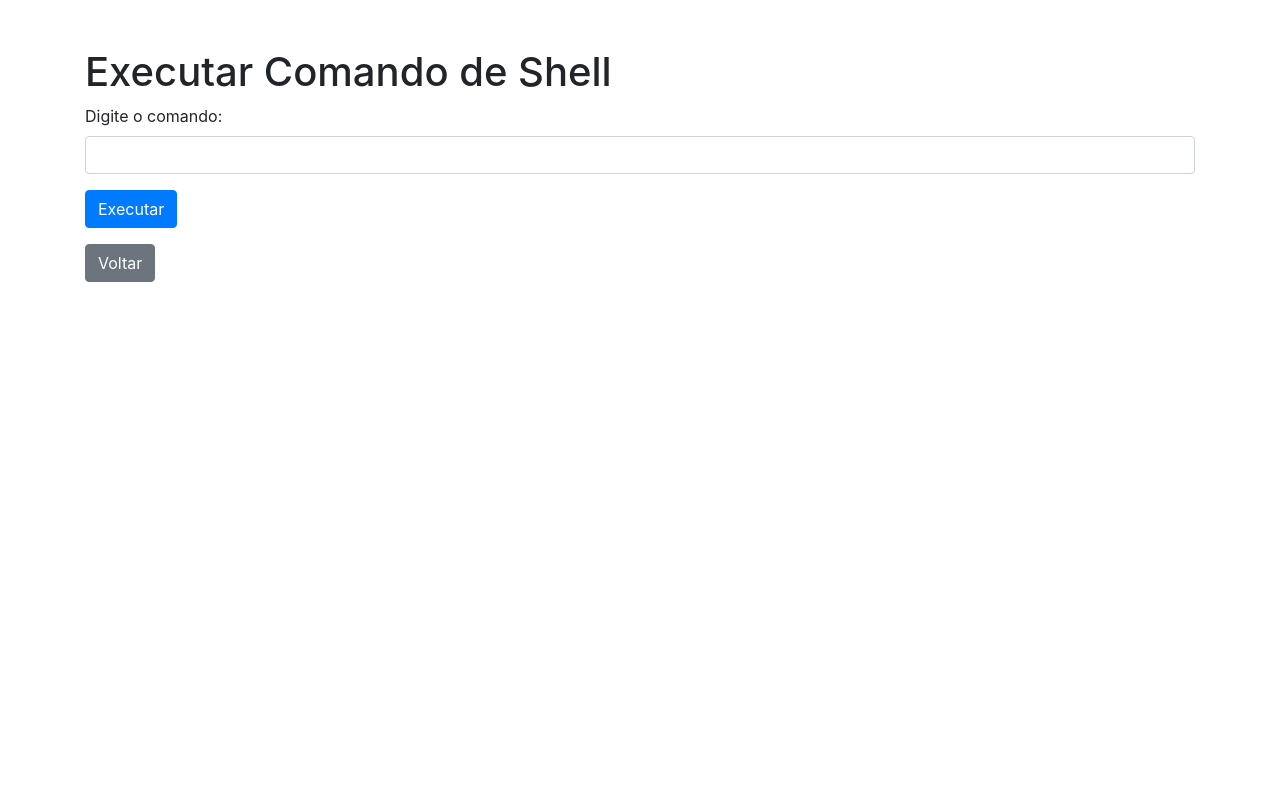
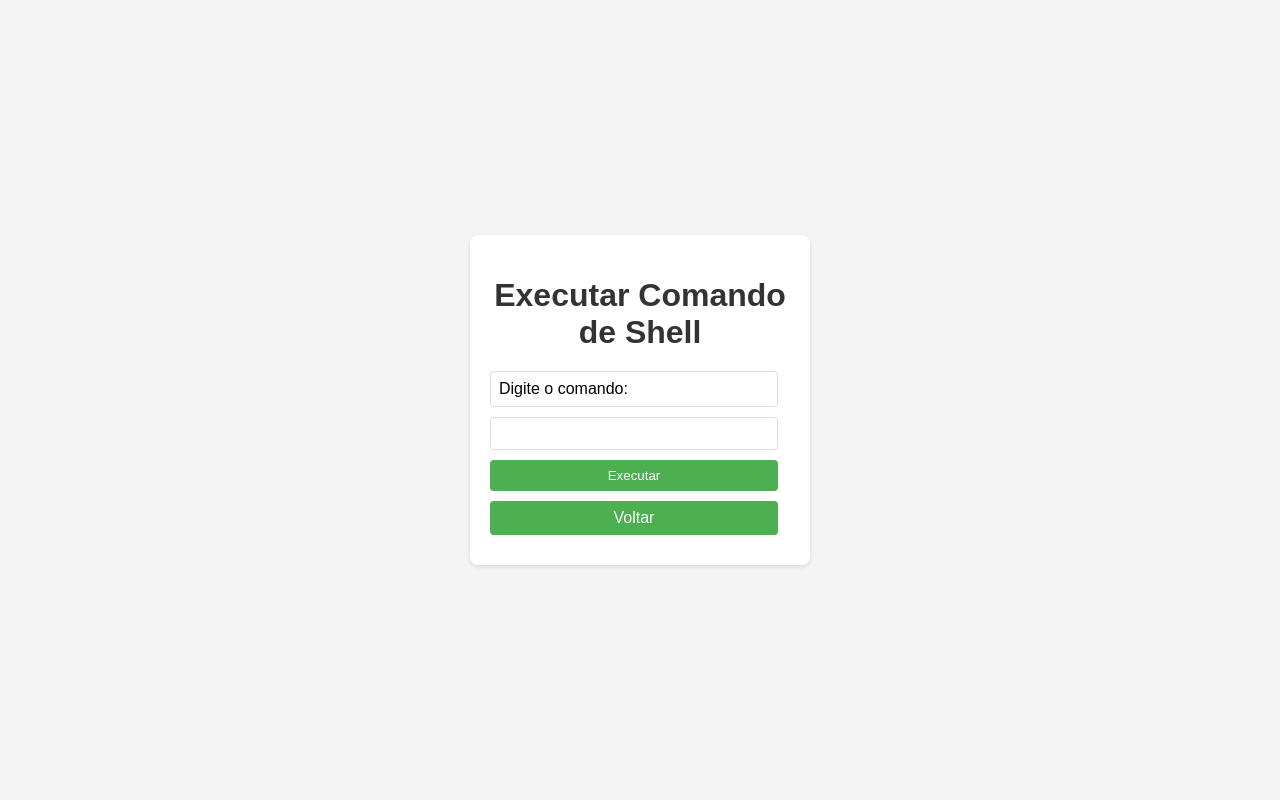
Before and after one commit to dennislopes/spyPi, a Flask app: page /opcao2 in a window 1280 px wide. Run offline with Flask 3, Linux system fonts and the light colour scheme; some libraries are stand-ins or nearby versions.

Commit message:
Refactoring

```diff
--- a/templates/command_input.html
+++ b/templates/command_input.html
@@ -4,23 +4,63 @@
     <meta charset="UTF-8">
     <meta name="viewport" content="width=device-width, initial-scale=1.0">
     <title>Executar Comando</title>
-    <link rel="stylesheet" href="https://stackpath.bootstrapcdn.com/bootstrap/4.5.2/css/bootstrap.min.css">
+    <style>
+        body {
+            font-family: Arial, sans-serif;
+            margin: 0;
+            background-color: #f4f4f4;
+            display: flex;
+            justify-content: center;
+            align-items: center;
+            min-height: 100vh;
+        }
+        .container {
+            background-color: #fff;
+            border-radius: 8px;
+            box-shadow: 0 2px 4px rgba(0, 0, 0, 0.1);
+            padding: 20px;
+            width: 300px;
+            text-align: left;
+        }
+        h1 {
+            text-align: center;
+            color: #333;
+            margin-bottom: 20px;
+        }
+        label, input[type="text"], input[type="submit"], a {
+            display: block;
+            margin-bottom: 10px;
+            width: calc(100% - 12px);
+            padding: 8px;
+            border: 1px solid #ddd;
+            border-radius: 4px;
+            box-sizing: border-box;
+            text-decoration: none; /* Remover sublinhado dos links */
+        }
+        input[type="submit"], a {
+            background-color: #4CAF50; /* Verde */
+            color: white;
+            border: none;
+            cursor: pointer;
+            text-align: center;
+        }
+        input[type="submit"]:hover, a:hover {
+            background-color: #45a049;
+        }
+        .mt-3 {
+            margin-top: 10px; /* Substitui a classe mt-3 do Bootstrap */
+        }
+    </style>
 </head>
 <body>
     <div class="container">
-        <h1 class="mt-5">Executar Comando de Shell</h1>
+        <h1>Executar Comando de Shell</h1>
         <form action="/opcao2" method="post">
-            <div class="form-group">
-                <label for="command">Digite o comando:</label>
-                <input type="text" class="form-control" name="command" id="command" required>
-            </div>
-            <input type="submit" class="btn btn-primary" value="Executar">
+            <label for="command">Digite o comando:</label>
+            <input type="text" name="command" id="command" required>
+            <input type="submit" value="Executar">
         </form>
-        <a href="/" class="btn btn-secondary mt-3">Voltar</a>
+        <a href="/" class="mt-3">Voltar</a>
     </div>
-
-    <script src="https://code.jquery.com/jquery-3.5.1.slim.min.js"></script>
-    <script src="https://cdn.jsdelivr.net/npm/@popperjs/core@2.9.2/dist/umd/popper.min.js"></script>
-    <script src="https://stackpath.bootstrapcdn.com/bootstrap/4.5.2/js/bootstrap.min.js"></script>
 </body>
 </html>
```
